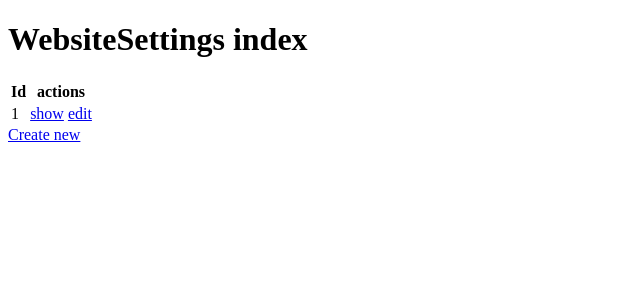
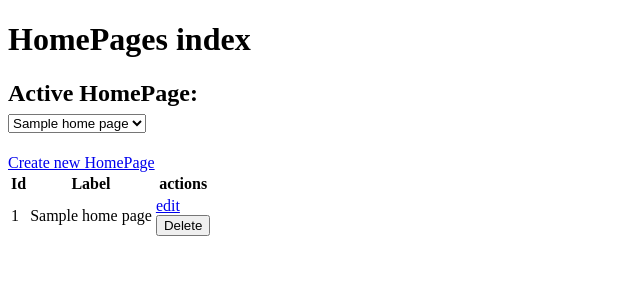
Before and after one commit to remib18/symfony-video, a Symfony app: template templates/website_settings/index.html.twig in a window 1280 px wide. Shown: the top 300 px of the page, without its empty margins (0-640 px from the left). Run offline with Twig, Linux system fonts and the light colour scheme; the template is opened without the code that fills it: most values are stand-ins (such as "Sample title", 1, 10 or a date in 2020); some libraries are stand-ins or nearby versions.

Commit message:
Ajout page admin Gestion homepage_active Gestion contenu différentes homepages

```diff
--- a/src/Entity/HomePages.php
+++ b/src/Entity/HomePages.php
@@ -47,4 +47,10 @@ class HomePages
 
         return $this;
     }
+
+    public function __toString()
+    {
+        return $this->label;
+    }
+
 }
--- a/templates/website_settings/edit.html.twig
+++ b/templates/website_settings/edit.html.twig
@@ -1,13 +1,11 @@
 {% extends 'base.html.twig' %}
 
-{% block title %}Edit WebsiteSettings{% endblock %}
+{% block title %}Edit HomePage{% endblock %}
 
 {% block body %}
-    <h1>Edit WebsiteSettings</h1>
+    <h1>Edit HomePage</h1>
 
     {{ include('website_settings/_form.html.twig', {'button_label': 'Update'}) }}
 
     <a href="{{ path('app_website_settings_index') }}">back to list</a>
-
-    {{ include('website_settings/_delete_form.html.twig') }}
 {% endblock %}
--- a/templates/website_settings/index.html.twig
+++ b/templates/website_settings/index.html.twig
@@ -1,33 +1,50 @@
 {% extends 'base.html.twig' %}
 
-{% block title %}WebsiteSettings index{% endblock %}
+{% block title %}HomePages index{% endblock %}
 
 {% block body %}
-    <h1>WebsiteSettings index</h1>
+    <h1>HomePages index</h1>
+
+    <h2>Active HomePage:
+        <form action="{{ path('app_website_settings_set_active_homepage', {'id': active_homepage.id}) }}" method="post">
+            <label>
+                <select name="active_homepage" onchange="this.form.action = this.form.action.replace(/\/\d+$/, '/' + this.value); this.form.submit()">
+                    {% for home_page in home_pages %}
+                        <option value="{{ home_page.id }}" {% if home_page.id == active_homepage.id %}selected{% endif %}>{{ home_page.label }}</option>
+                    {% endfor %}
+                </select>
+            </label>
+        </form>
+    </h2>
+
+    <a href="{{ path('app_website_settings_new') }}">Create new HomePage</a>
 
     <table class="table">
         <thead>
-            <tr>
-                <th>Id</th>
-                <th>actions</th>
-            </tr>
+        <tr>
+            <th>Id</th>
+            <th>Label</th>
+            <th>actions</th>
+        </tr>
         </thead>
         <tbody>
-        {% for website_setting in website_settings %}
+        {% for home_page in home_pages %}
             <tr>
-                <td>{{ website_setting.id }}</td>
+                <td>{{ home_page.id }}</td>
+                <td>{{ home_page.label }}</td>
                 <td>
-                    <a href="{{ path('app_website_settings_show', {'id': website_setting.id}) }}">show</a>
-                    <a href="{{ path('app_website_settings_edit', {'id': website_setting.id}) }}">edit</a>
+                    <a href="{{ path('app_website_settings_edit', {'id': home_page.id}) }}">edit</a>
+                    <form method="post" action="{{ path('app_website_settings_delete', {'id': home_page.id}) }}" onsubmit="return confirm('Are you sure you want to delete this item?');">
+                        <input type="hidden" name="_token" value="{{ csrf_token('delete' ~ home_page.id) }}">
+                        <button type="submit">Delete</button>
+                    </form>
                 </td>
             </tr>
         {% else %}
             <tr>
-                <td colspan="2">no records found</td>
+                <td colspan="3">no records found</td>
             </tr>
         {% endfor %}
         </tbody>
     </table>
-
-    <a href="{{ path('app_website_settings_new') }}">Create new</a>
 {% endblock %}
```
Also changed, not shown: src/Controller/WebsiteSettingsController.php (+161 -19 lines), src/Form/HomePagesType.php (added, +28 -0 lines), src/Form/WebsiteSettingsType.php (+11 -2 lines).
